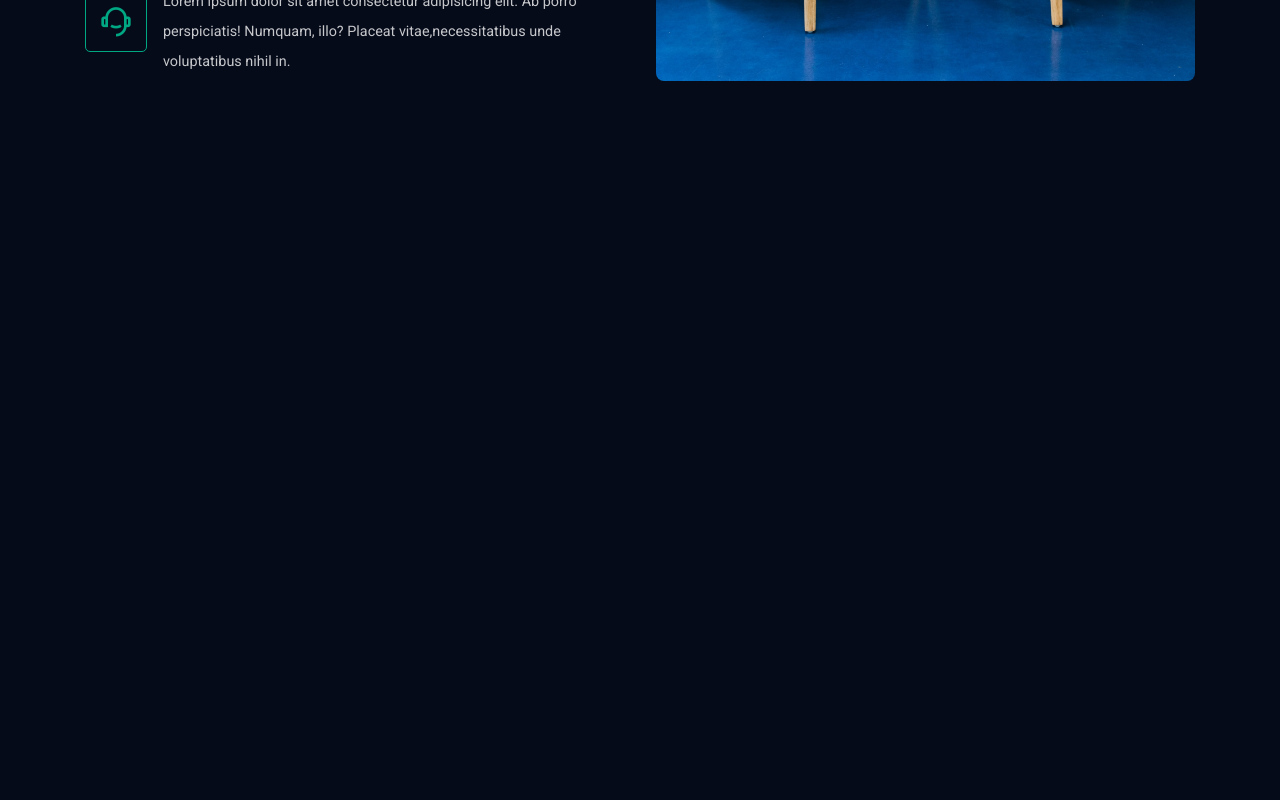
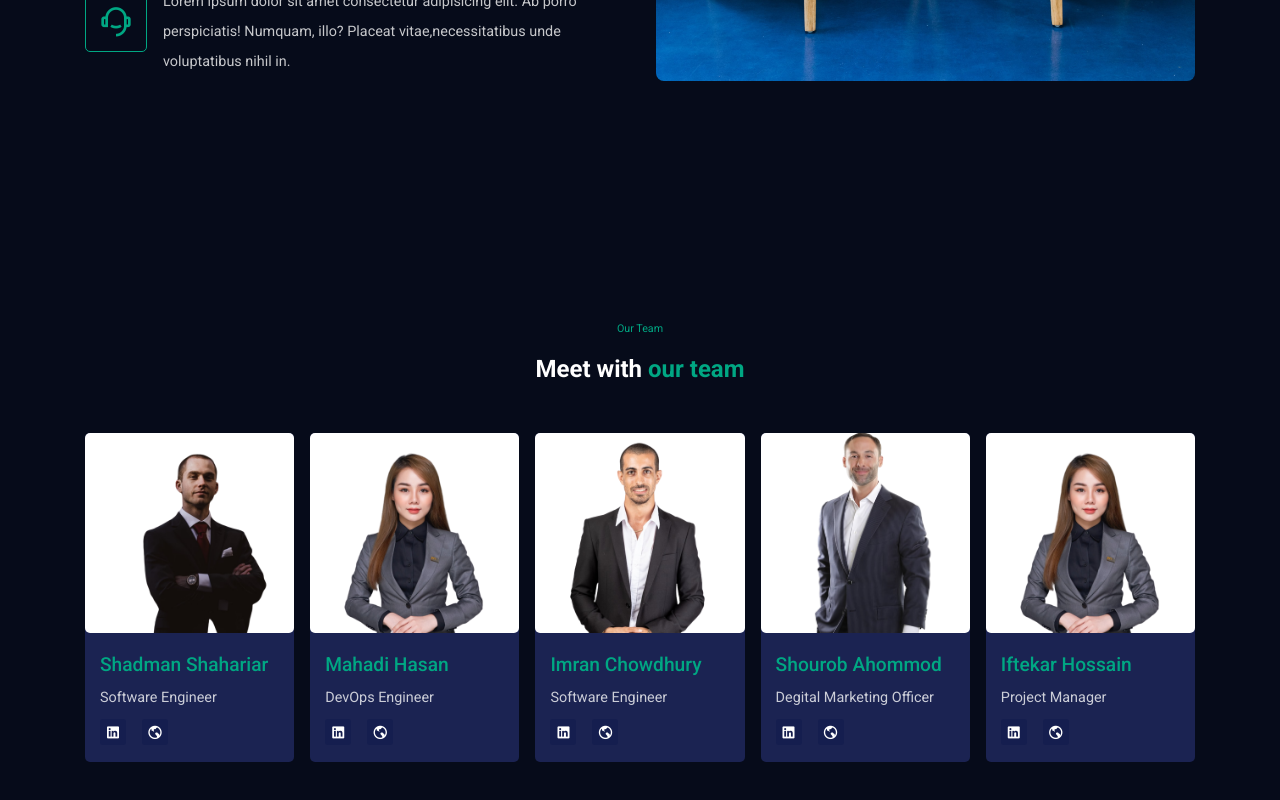
Before and after one commit to ShadmanShahariar/CompanyPortfolio, a React (Create React App) app: page / in a window 1280 px wide. Shown: the part 2091-2891 px from the top of the page. Before the commit the page ends 2353 px from the top, so only its background shows below. Built offline with nearby package versions, Linux system fonts and the light colour scheme.

Commit message:
team section

```diff
--- a/src/App.js
+++ b/src/App.js
@@ -4,6 +4,7 @@ import Hero from "./components/UI/Hero";
 import Counter from "./components/UI/Counter";
 import Services from "./components/UI/Services";
 import About from "./components/UI/About";
+import Team from "./components/UI/Team";
 
 function App() {
   return (
@@ -13,6 +14,7 @@ function App() {
       <Counter />
       <Services />
       <About />
+      <Team />
     </>
   );
 }
--- /dev/null
+++ b/src/components/UI/Team.jsx
@@ -0,0 +1,73 @@
+import React from "react";
+import "../../styles/team.css";
+import team1 from "../../images/team-01.png";
+import team2 from "../../images/team-02.png";
+import team3 from "../../images/team-03.png";
+import team4 from "../../images/team-04.png";
+
+const teamMembers = [
+  {
+    imgUrl: team1,
+    name: "Shadman Shahariar",
+    position: "Software Engineer",
+  },
+  {
+    imgUrl: team2,
+    name: "Mahadi Hasan",
+    position: "DevOps Engineer",
+  },
+  {
+    imgUrl: team3,
+    name: "Imran Chowdhury",
+    position: "Software Engineer",
+  },
+  {
+    imgUrl: team4,
+    name: "Shourob Ahommod",
+    position: "Degital Marketing Officer",
+  },
+  {
+    imgUrl: team2,
+    name: "Iftekar Hossain",
+    position: "Project Manager",
+  },
+];
+
+const Team = () => {
+  return (
+    <section className="our__team">
+      <div className="container">
+        <div className="team__content">
+          <h6 className="subtitle">Our Team</h6>
+          <h2>
+            Meet with <span className="highlight">our team</span>
+          </h2>
+        </div>
+
+        <div className="team__wrapper">
+          {teamMembers.map((item, index) => (
+            <div className="team__item" key={index}>
+              <div className="team__img">
+                <img src={item.imgUrl} alt="" />
+              </div>
+              <div className="team__details">
+                <h4>{item.name}</h4>
+                <p className="discription">{item.position}</p>
+                <div className="team__member-social">
+                  <span>
+                    <i class="ri-linkedin-box-fill"></i>
+                  </span>
+                  <span>
+                    <i class="ri-earth-line"></i>
+                  </span>
+                </div>
+              </div>
+            </div>
+          ))}
+        </div>
+      </div>
+    </section>
+  );
+};
+
+export default Team;
--- /dev/null
+++ b/src/styles/team.css
@@ -0,0 +1,57 @@
+.team__content {
+  text-align: center;
+  margin-bottom: 50px;
+}
+.team__wrapper {
+  display: flex;
+  align-items: center;
+  column-gap: 1rem;
+}
+
+.team__item {
+  width: 25%;
+  background: var(--team-card-bg);
+  border-radius: 5px;
+}
+
+.team__img {
+  width: 100%;
+  height: 200px;
+  padding-top: 10px;
+  border-radius: 5px;
+  background: #fff;
+  overflow: hidden;
+}
+
+.team__img img {
+  width: 100%;
+  height: 200px;
+  object-fit: contain;
+  transform: scale(1.3);
+}
+
+.team__details {
+  padding: 20px 15px;
+}
+
+.team__details h4 {
+  color: var(--primary-color);
+  font-weight: 500;
+  font-size: 1.2rem;
+  margin-bottom: 0.4rem;
+}
+
+.team__member-social {
+  display: flex;
+  align-items: center;
+  column-gap: 1rem;
+  margin-top: 10px;
+}
+
+.team__member-social span i {
+  padding: 5px;
+  background: var(--icon-bg);
+  color: white;
+  border-radius: 3px;
+  cursor: pointer;
+}
```
